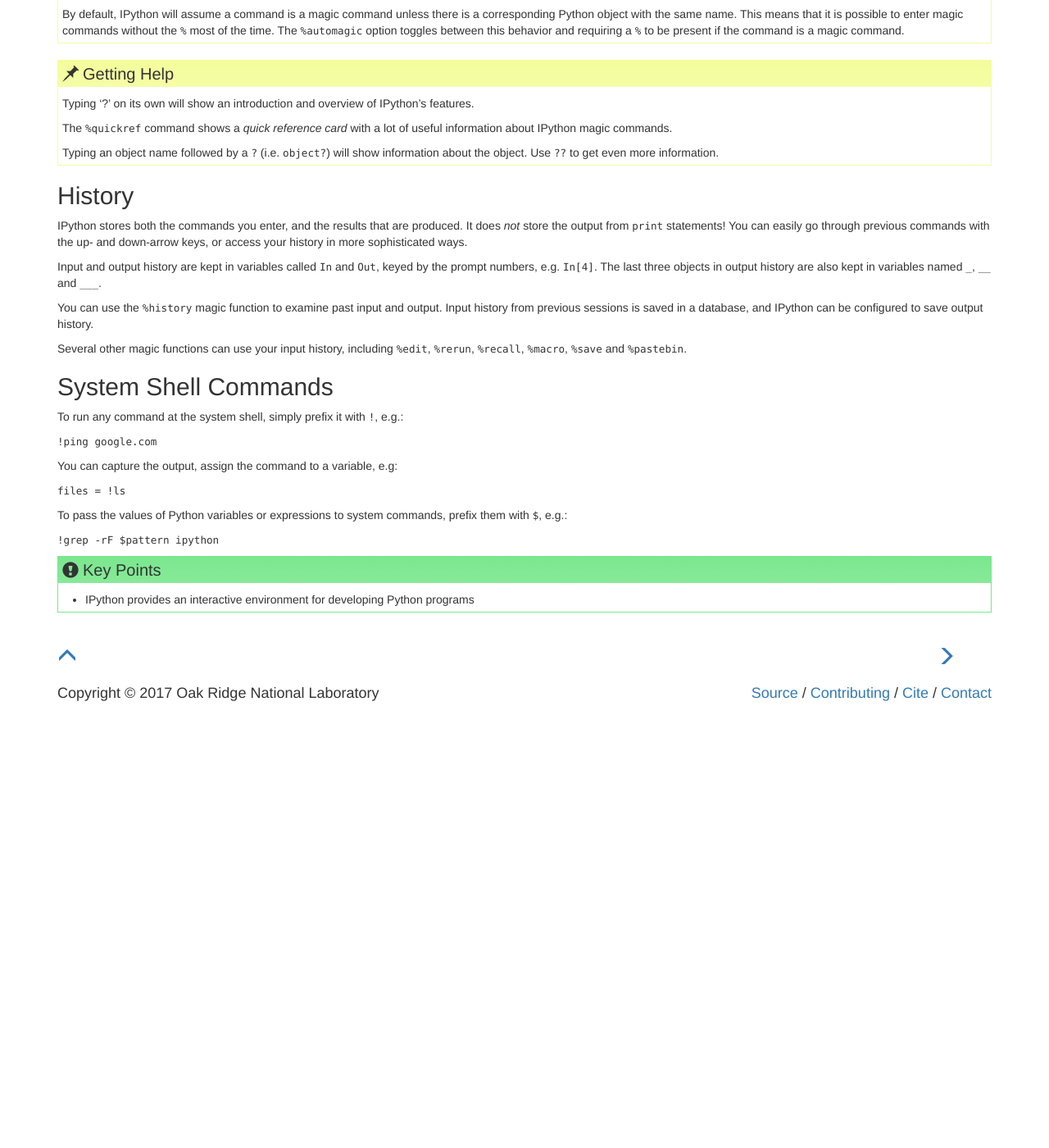
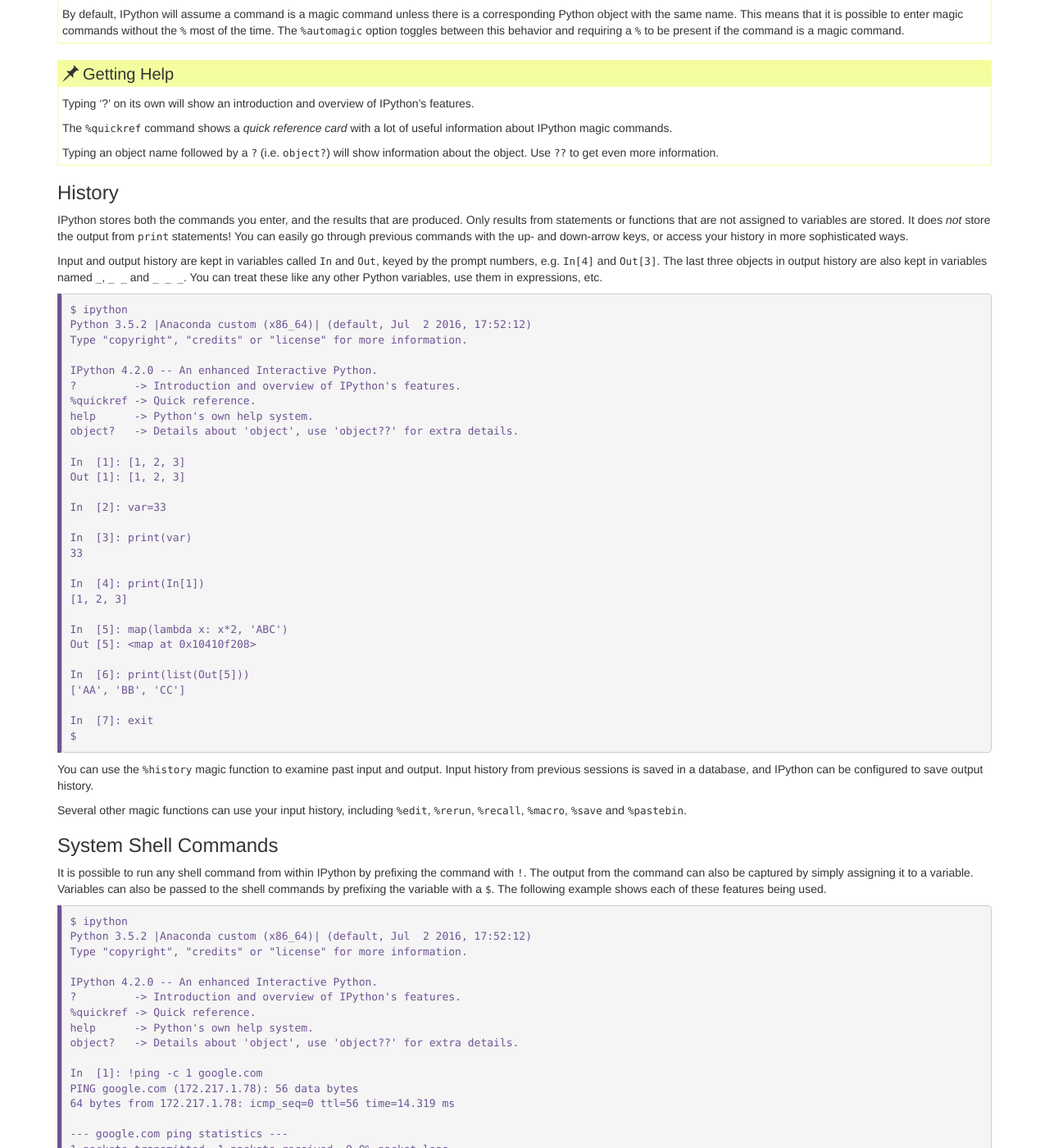
Before and after one commit to ornl-ssd/python-dev-env, a Jekyll site: the page built from _episodes/01-ipython.md, in a window 1280 px wide and 1400 px high, scrolled down 2602 px. Shown: the whole window at 82% size. Built offline with Jekyll 4.4.1, drawn with Linux system fonts in a browser that asks for light colours; before the commit the page ends 3468 px from its top, so only the background shows below that; some of the changed text lies outside the part shown.

Commit message:
Updates
Signed-off-by: Watson, Gregory <g.watson@computer.org>

```diff
--- a/_episodes/01-ipython.md
+++ b/_episodes/01-ipython.md
@@ -141,6 +141,11 @@
 ~~~
 {: .bash}
 
+IPython distinguishes commands from Python objects using the `%` symbol. So
+`%run` means run the Python program supplied as an argument. IPython calls
+these _magic_ commands and provides many different commands. To see a list of
+the available commands, use `%lsmagic`.
+
 > ## Tab Completion
 >
 > Tab completion, especially for attributes, is a convenient way to explore the
@@ -180,14 +180,49 @@
 > object. Use `??` to get even more information.
 {: .callout}
 
-## History
+### History
 
-IPython stores both the commands you enter, and the results that are produced. It does *not* store the
+IPython stores both the commands you enter, and the results that are produced. Only results from
+statements or functions that are not assigned to variables are stored. It does *not* store the
 output from `print` statements! You can easily go through previous
 commands with the up- and down-arrow keys, or access your history in more sophisticated ways.
 
-Input and output history are kept in variables called `In` and `Out`, keyed by the prompt numbers, e.g. `In[4]`.
-The last three objects in output history are also kept in variables named `_`, `__` and `___`.
+Input and output history are kept in variables called `In` and `Out`, keyed by the prompt numbers, e.g. `In[4]`
+and `Out[3]`. The last three objects in output history are also kept in variables named `_`, `_ _` and `_ _ _`.
+You can treat these like any other Python variables, use them in expressions, etc.
+
+~~~
+$ ipython
+Python 3.5.2 |Anaconda custom (x86_64)| (default, Jul  2 2016, 17:52:12)
+Type "copyright", "credits" or "license" for more information.
+
+IPython 4.2.0 -- An enhanced Interactive Python.
+?         -> Introduction and overview of IPython's features.
+%quickref -> Quick reference.
+help      -> Python's own help system.
+object?   -> Details about 'object', use 'object??' for extra details.
+
+In  [1]: [1, 2, 3]
+Out [1]: [1, 2, 3]
+
+In  [2]: var=33
+
+In  [3]: print(var)
+33
+
+In  [4]: print(In[1])
+[1, 2, 3]
+
+In  [5]: map(lambda x: x*2, 'ABC')
+Out [5]: <map at 0x10410f208>
+
+In  [6]: print(list(Out[5]))
+['AA', 'BB', 'CC']
+
+In  [7]: exit
+$
+~~~
+{: .bash}
 
 You can use the `%history` magic function to examine past input and output. Input history from previous
 sessions is saved in a database, and IPython can be configured to save output history.
@@ -195,16 +230,49 @@
 Several other magic functions can use your input history, including `%edit`, `%rerun`, `%recall`, `%macro`,
 `%save` and `%pastebin`.
 
-## System Shell Commands
+### System Shell Commands
 
-To run any command at the system shell, simply prefix it with `!`, e.g.:
+It is possible to run any shell command from within IPython by prefixing the command with `!`. The output
+from the command can also be captured by simply assigning it to a variable. Variables can also be passed to
+the shell commands by prefixing the variable with a `$`. The following example shows each of these
+features being used.
 
-`!ping google.com`
+~~~
+$ ipython
+Python 3.5.2 |Anaconda custom (x86_64)| (default, Jul  2 2016, 17:52:12)
+Type "copyright", "credits" or "license" for more information.
 
-You can capture the output, assign the command to a variable, e.g:
+IPython 4.2.0 -- An enhanced Interactive Python.
+?         -> Introduction and overview of IPython's features.
+%quickref -> Quick reference.
+help      -> Python's own help system.
+object?   -> Details about 'object', use 'object??' for extra details.
 
-`files = !ls`
+In  [1]: !ping -c 1 google.com
+PING google.com (172.217.1.78): 56 data bytes
+64 bytes from 172.217.1.78: icmp_seq=0 ttl=56 time=14.319 ms
 
-To pass the values of Python variables or expressions to system commands, prefix them with `$`, e.g.:
+--- google.com ping statistics ---
+1 packets transmitted, 1 packets received, 0.0% packet loss
+round-trip min/avg/max/stddev = 14.319/14.319/14.319/0.000 ms
 
-`!grep -rF $pattern ipython`
+In  [2]: files = !ls
+
+In  [3]: print(files[2])
+Desktop
+
+In  [4]: file = files[2]
+
+In  [5]: !ls -l $file
+total 97912
+drwxr-xr-x@ 13 user  1551083765       442 Jan 25 17:06 data-shell
+-rw-r--r--@  1 user  1551083765    230351 Sep 29 22:13 doc.pages
+drwxr-xr-x   4 user  1551083765       136 Jun 28  2016 iOSBackup
+-rw-------@  1 user  1551083765     41221 Jan 26 09:57 logo.png
+drwxr-xr-x  28 user  1551083765       952 Feb  6 16:22 make-lesson
+-rw-r--r--@  1 user  1551083765     20097 Apr 26  2016 matmul.png
+
+In  [6]: exit
+$
+~~~
+{: .bash}
```
Also changed, not shown: other parts of _episodes/01-ipython.md (+0 -5 lines).
